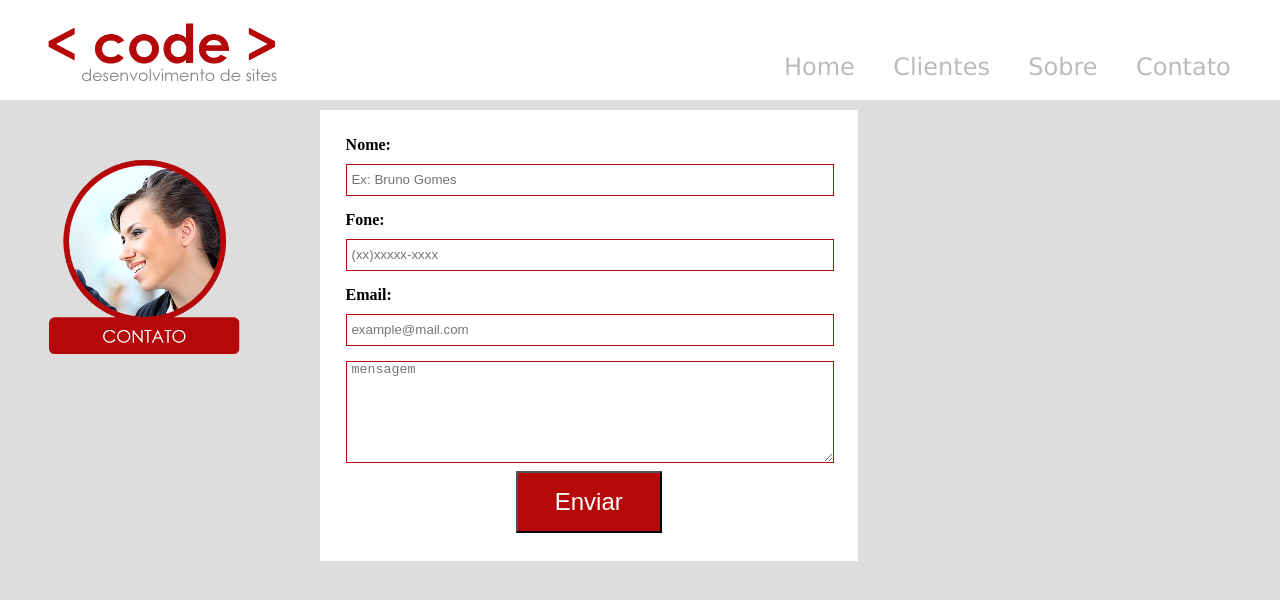
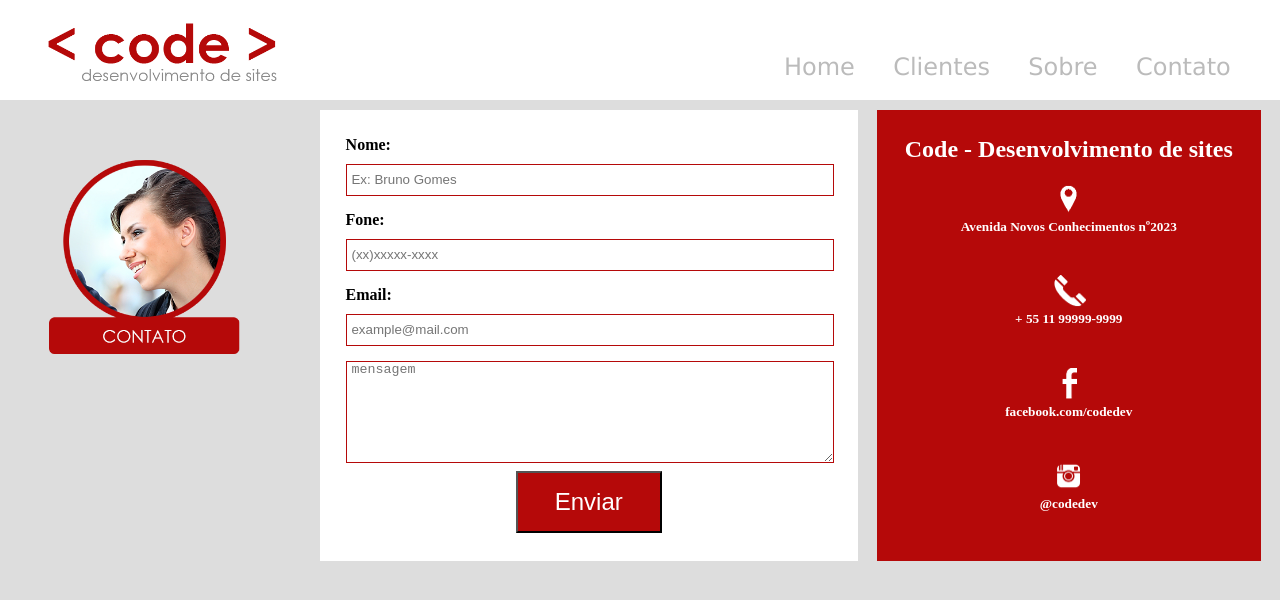
Before and after one commit to BrunoGomes-97/Site-Simples-Bradesco, a plain HTML site: page contato.html in a window 1280 px wide. Drawn offline with Linux system fonts and the light colour scheme.

Commit message:
Finish + readme

```diff
--- a/contato.html
+++ b/contato.html
@@ -3,7 +3,7 @@
   <head>
     <meta charset="UTF-8" />
     <meta name="viewport" content="width=device-width, initial-scale=1.0" />
-    <title>Contato</title>
+    <title>Code - Contato</title>
     <link rel="stylesheet" href="style.css" />
   </head>
   <body class="color-page">
@@ -46,6 +46,13 @@
           </p>
           <button type="submit" form="meu_form">Enviar</button>
         </form>
+        <div id="conta-data">
+          <h2> Code - Desenvolvimento de sites </h4>
+          <h5><img src="./assets/icoadress.png" alt="endereço"><br> Avenida Novos Conhecimentos nº2023</h5>
+          <h5><img src="./assets/icoTelefone.png" alt="Telefone"><br>+ 55 11 99999-9999</h5>
+          <h5><img src="./assets/icoface.png" alt="Facebook"><br>facebook.com/codedev</h5>
+          <h5><img src="./assets/icoinsta.png" alt="Instagram"><br>@codedev</h5>
+        </div>
       </section>
     </div>
   </body>
--- a/style.css
+++ b/style.css
@@ -313,5 +313,34 @@ footer .footer-text a {
   padding: 15px 0 15px 0;
   margin-left: 35%;
   margin-top: 1%;
+}
+
+#txt-contato #conta-data {
+  width: 26%;
+  position: relative;
+  float: left;
+  padding: 2%;
+  background-color: #b50909;
+  color: #fff;
+  top: 5%;
+  margin-left: 1.5%;
+  margin-top: 10px;
+  height: 400px;
+  text-align: center;
 
 }
+
+#txt-contato #conta-data h2 {
+  color: #ffffff;
+  text-align: center;
+}
+
+#txt-contato #conta-data h5 {
+  margin-top: 6%;
+  margin-bottom: 12%;
+  vertical-align: middle;
+}
+
+#txt-contato #conta-data h5 img {
+  width: 50px;
+}
```
Also changed, not shown: clientes.html (+1 -1 lines), sobre.html (+1 -1 lines), 1 other file.
